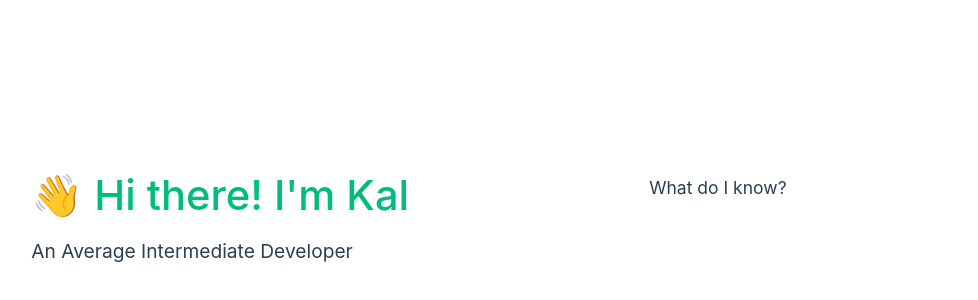
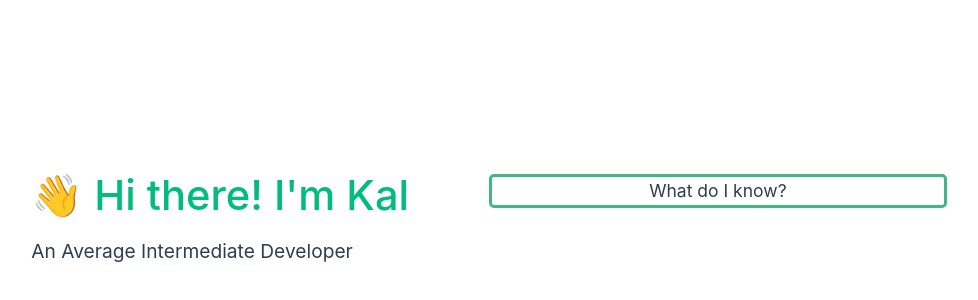
Before and after one commit to Kalmai221/Kalmai221, a Vue app: page / in a window 1280 px wide. Shown: the part 180-480 px from the top of the page, without its empty margins (151-1129 px from the left). Built offline with nearby package versions, Linux system fonts and the light colour scheme.

Commit message:
Page Development

```diff
--- a/src/components/Section1.vue
+++ b/src/components/Section1.vue
@@ -15,9 +15,11 @@ defineProps({
 
 <style scoped>
  .section {
-   border-color: green;
-   border-radius: 10px;
+   border-color: #41B883;
+   border-radius: 5px;
    text-align: center;
    margin: 0 20 0 20;
+   border-style: solid;
+   border-width: 3px;
  }
 </style>
```
